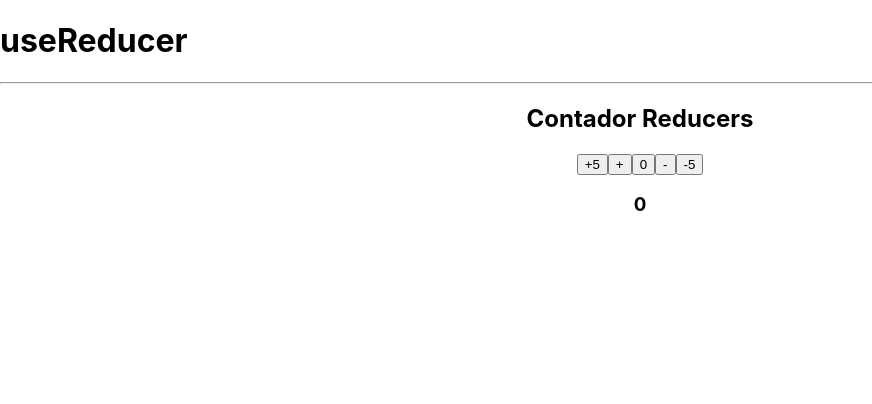
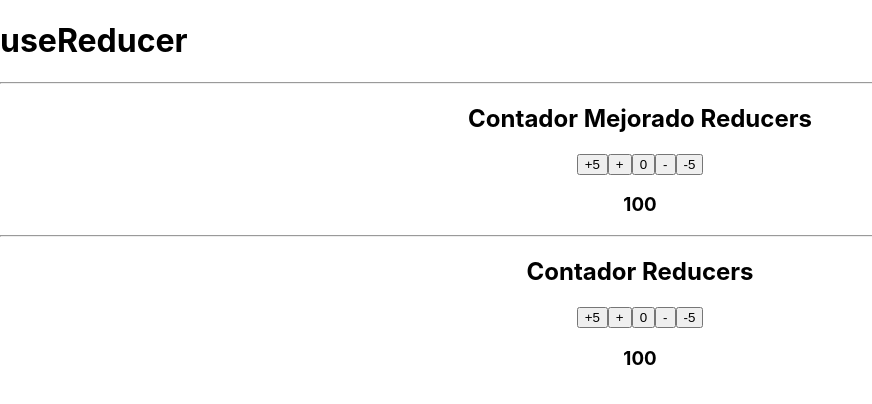
Before and after one commit to Dachi90/Curso-React-JonMircha, a React (Create React App) app in the folder react-reducers/: page / in a window 1280 px wide. Shown: the top 404 px of the page, without its empty margins (0-872 px from the left). Built offline with nearby package versions, Linux system fonts and the light colour scheme.

Commit message:
86. Reducers Estructura de Archivos

```diff
--- a/react-reducers/src/App.js
+++ b/react-reducers/src/App.js
@@ -1,9 +1,12 @@
 import Contador from "./components/Contador";
+import ContadorMejorado from "./components/ContadorMejorado";
 
 function App() {
   return (
     <div>
       <h1>useReducer</h1>
+      <hr />
+      <ContadorMejorado />
       <hr />
       <Contador />
     </div>
--- /dev/null
+++ b/react-reducers/src/actions/contadorActions.js
@@ -0,0 +1,7 @@
+export const TYPES = {
+  INCREMENT: "INCREMENT",
+  INCREMENT_5: "INCREMENT_5",
+  DECREMENT: "DECREMENT",
+  DECREMENT_5: "DECREMENT_5",
+  RESET: "RESET",
+};
--- a/react-reducers/src/components/Contador.js
+++ b/react-reducers/src/components/Contador.js
@@ -1,6 +1,12 @@
 import { useReducer } from "react";
 
 const initialState = { contador: 0 };
+
+const init = (initialState) => {
+  return {
+    contador: initialState.contador + 100,
+  };
+};
 
 const TYPES = {
   INCREMENT: "INCREMENT",
@@ -29,7 +35,9 @@ function reducer(state, action) {
 
 const Contador = () => {
   //const [contador, setContador] = useState(0);
-  const [state, dispatch] = useReducer(reducer, initialState);
+
+  //El tercer parametro del hook useReducer, init, se utilizaría para darle un valor la primera vez que se carga el componente, la verdad es que se utilia muy poco.
+  const [state, dispatch] = useReducer(reducer, initialState, init);
 
   //const sumar = () => setContador(contador + 1);
   const sumar = () => dispatch({ type: TYPES.INCREMENT });
--- /dev/null
+++ b/react-reducers/src/components/ContadorMejorado.js
@@ -0,0 +1,32 @@
+import { useReducer } from "react";
+import { TYPES } from "../actions/contadorActions";
+import { contadorInit, contadorInitialState, contadorReducer } from "../reducers/contadorReducer";
+
+const ContadorMejorado = () => {
+  //El tercer parametro del hook useReducer, init, se utilizaría para darle un valor la primera vez que se carga el componente, la verdad es que se utilia muy poco.
+  const [state, dispatch] = useReducer(contadorReducer, contadorInitialState, contadorInit);
+
+  const sumar = () => dispatch({ type: TYPES.INCREMENT });
+  const sumar5 = () => dispatch({ type: TYPES.INCREMENT_5, payload: 5 });
+
+  const restar = () => dispatch({ type: TYPES.DECREMENT });
+  const restar5 = () => dispatch({ type: TYPES.DECREMENT_5, payload: 5 });
+
+  const reset = () => dispatch({ type: TYPES.RESET });
+
+  return (
+    <div style={{ textAlign: "center" }}>
+      <h2>Contador Mejorado Reducers</h2>
+      <nav>
+        <button onClick={sumar5}>+5</button>
+        <button onClick={sumar}>+</button>
+        <button onClick={reset}>0</button>
+        <button onClick={restar}>-</button>
+        <button onClick={restar5}>-5</button>
+      </nav>
+      <h3>{state.contador}</h3>
+    </div>
+  );
+};
+
+export default ContadorMejorado;
--- /dev/null
+++ b/react-reducers/src/reducers/contadorReducer.js
@@ -0,0 +1,26 @@
+import { TYPES } from "../actions/contadorActions";
+
+export const contadorInitialState = { contador: 0 };
+
+export const contadorInit = (initialState) => {
+  return {
+    contador: initialState.contador + 100,
+  };
+};
+
+export function contadorReducer(state, action) {
+  switch (action.type) {
+    case TYPES.INCREMENT:
+      return { contador: state.contador + 1 };
+    case TYPES.INCREMENT_5:
+      return { contador: state.contador + action.payload };
+    case TYPES.DECREMENT:
+      return { contador: state.contador - 1 };
+    case TYPES.DECREMENT_5:
+      return { contador: state.contador - action.payload };
+    case TYPES.RESET:
+      return contadorInitialState;
+    default:
+      return state;
+  }
+}
```
